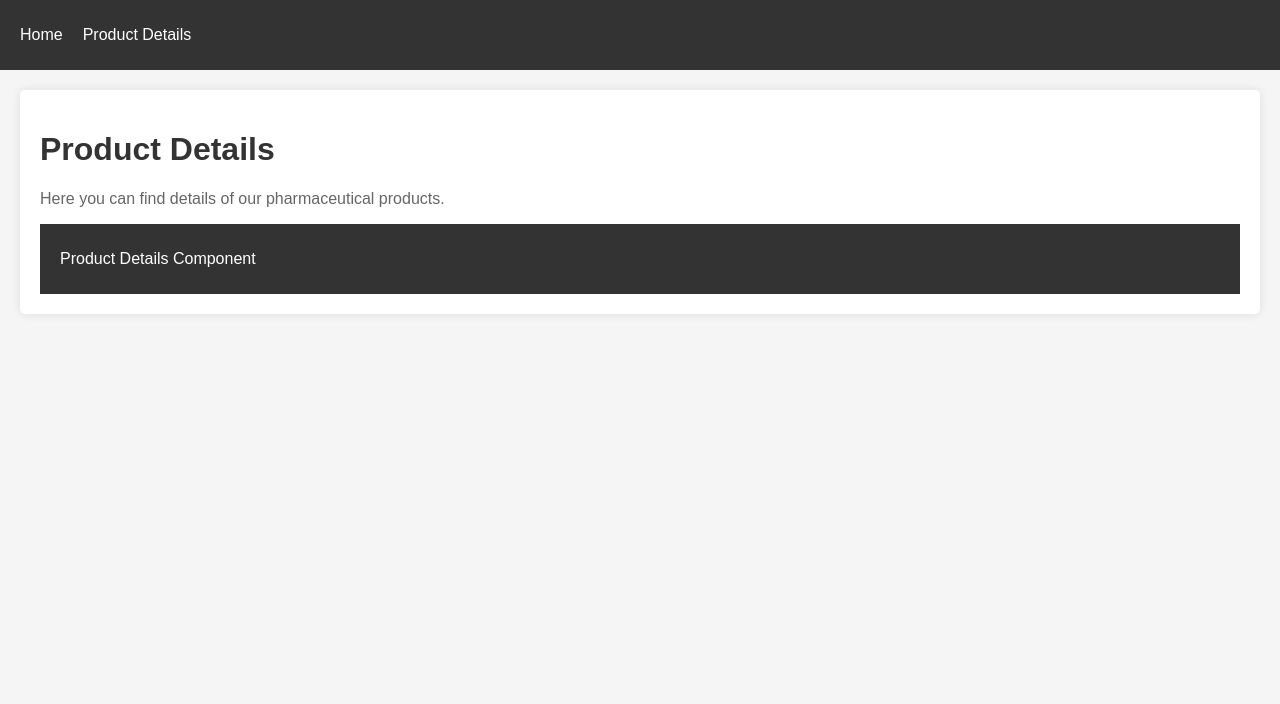
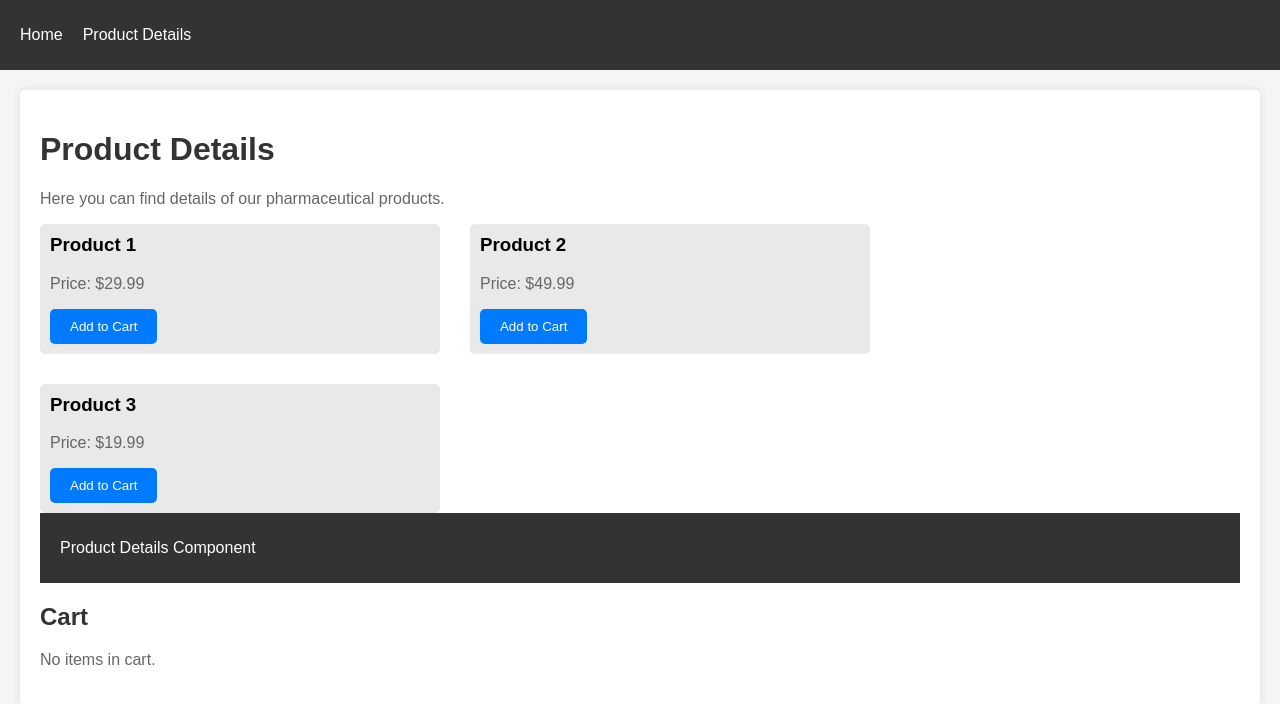
Before and after one commit to akhilShaji1995/PharmaApplication, a React (Create React App) app in the folder pharma-app/: page /product-details in a window 1280 px wide. Shown: the top 704 px of the page. Built offline with nearby package versions, Linux system fonts and the light colour scheme.

Commit message:
Managing State, adding product to cast state

```diff
--- a/pharma-app/src/App.css
+++ b/pharma-app/src/App.css
@@ -61,3 +61,24 @@ button {
 button:hover {
   background-color: #0056b3;
 }
+
+.product-list {
+  display: flex;
+  flex-wrap: wrap;
+  gap: 30px;
+}
+
+.product {
+  background-color: #e9e9e9;
+  padding: 10px;
+  border-radius: 5px;
+  width: calc(33.333% - 20px);
+}
+
+.product h3 {
+  margin-top: 0;
+}
+
+.cart {
+  margin-top: 20px;
+}
--- a/pharma-app/src/components/ProductDetails.js
+++ b/pharma-app/src/components/ProductDetails.js
@@ -1,11 +1,27 @@
-import React from 'react';
+import React, { useState } from 'react';
 import { Link, Outlet } from 'react-router-dom';
+import products from '../data/products';
 
 const ProductDetails = () => {
+
+    const [cart, setCart] = useState([]);
+    const addToCart = (product) => {
+        setCart([...cart, product]);
+      };
+
   return (
     <div className="container">
       <h1>Product Details</h1>
       <p>Here you can find details of our pharmaceutical products.</p>
+      <div className="product-list">
+        {products.map((product) => (
+          <div key={product.id} className="product">
+            <h3>{product.name}</h3>
+            <p>Price: ${product.price}</p>
+            <button onClick={() => addToCart(product)}>Add to Cart</button>
+          </div>
+        ))}
+      </div>
       <nav>
         <ul>
           <li>
@@ -14,6 +30,18 @@ const ProductDetails = () => {
         </ul>
       </nav>
       <Outlet />
+      <div className="cart">
+        <h2>Cart</h2>
+        {cart.length === 0 ? (
+          <p>No items in cart.</p>
+        ) : (
+          <ul>
+            {cart.map((item, index) => (
+              <li key={index}>{item.name} - ${item.price}</li>
+            ))}
+          </ul>
+        )}
+      </div>
     </div>
   );
 };
--- /dev/null
+++ b/pharma-app/src/data/products.js
@@ -0,0 +1,7 @@
+const products = [
+    { id: 1, name: 'Product 1', price: 29.99 },
+    { id: 2, name: 'Product 2', price: 49.99 },
+    { id: 3, name: 'Product 3', price: 19.99 },
+  ];
+
+  export default products;
```
